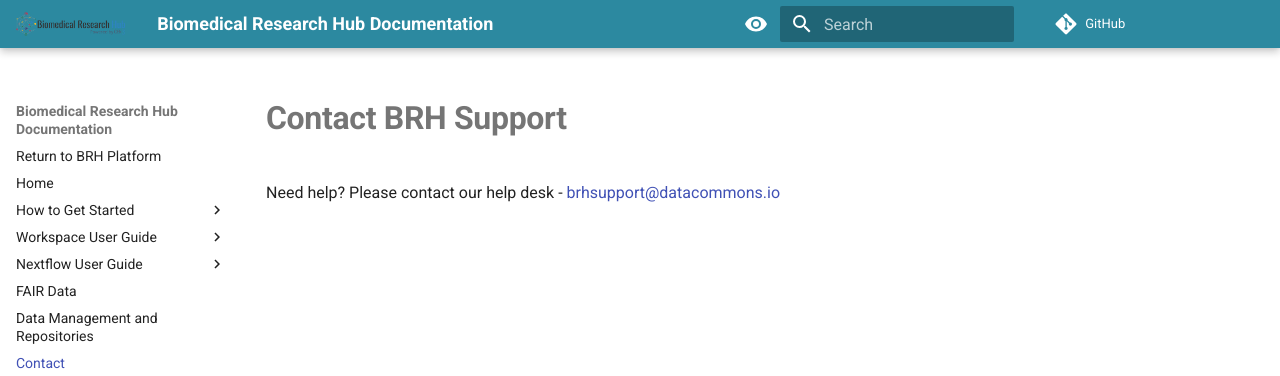
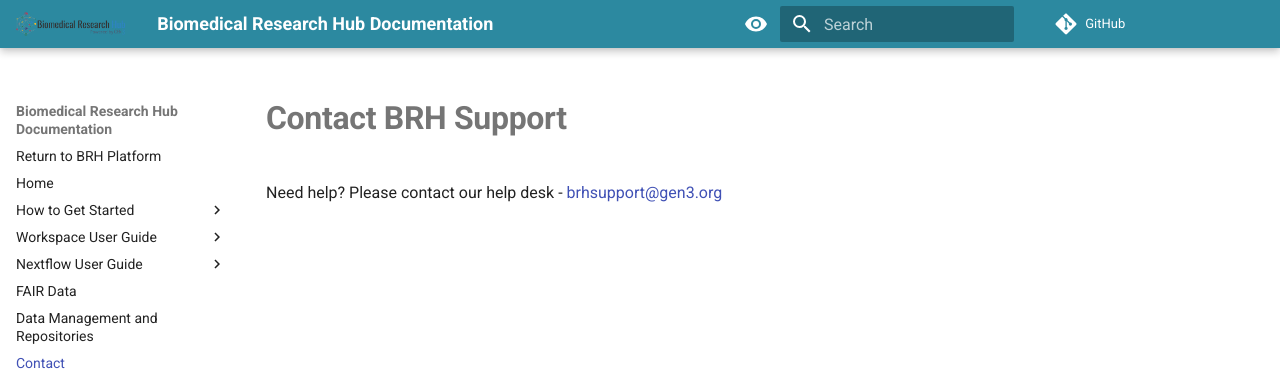
Before and after one commit to uc-cdis/BRH-documentation, an MkDocs documentation site: the page built from docs/12-contact.md, in a window 1280 px wide. Shown: the top 376 px of the page. Built offline with MkDocs 1.6.1 and Material for MkDocs 9.7.7, drawn with Linux system fonts in a browser that asks for light colours; comment, search, counter and statistics services are not loaded.

Commit message:
Update 12-contact.md - email
update all support emails from <whatever-support>@datacommons.io to <whatever-support>@gen3.org
do not merge until gen3.org emails are active.

```diff
--- a/docs/12-contact.md
+++ b/docs/12-contact.md
@@ -1,3 +1,3 @@
 # **Contact BRH Support**
 
-Need help? Please contact our help desk - [brhsupport@datacommons.io](mailto:brhsupport@datacommons.io)
+Need help? Please contact our help desk - [brhsupport@gen3.org](mailto:brhsupport@gen3.org)
```
